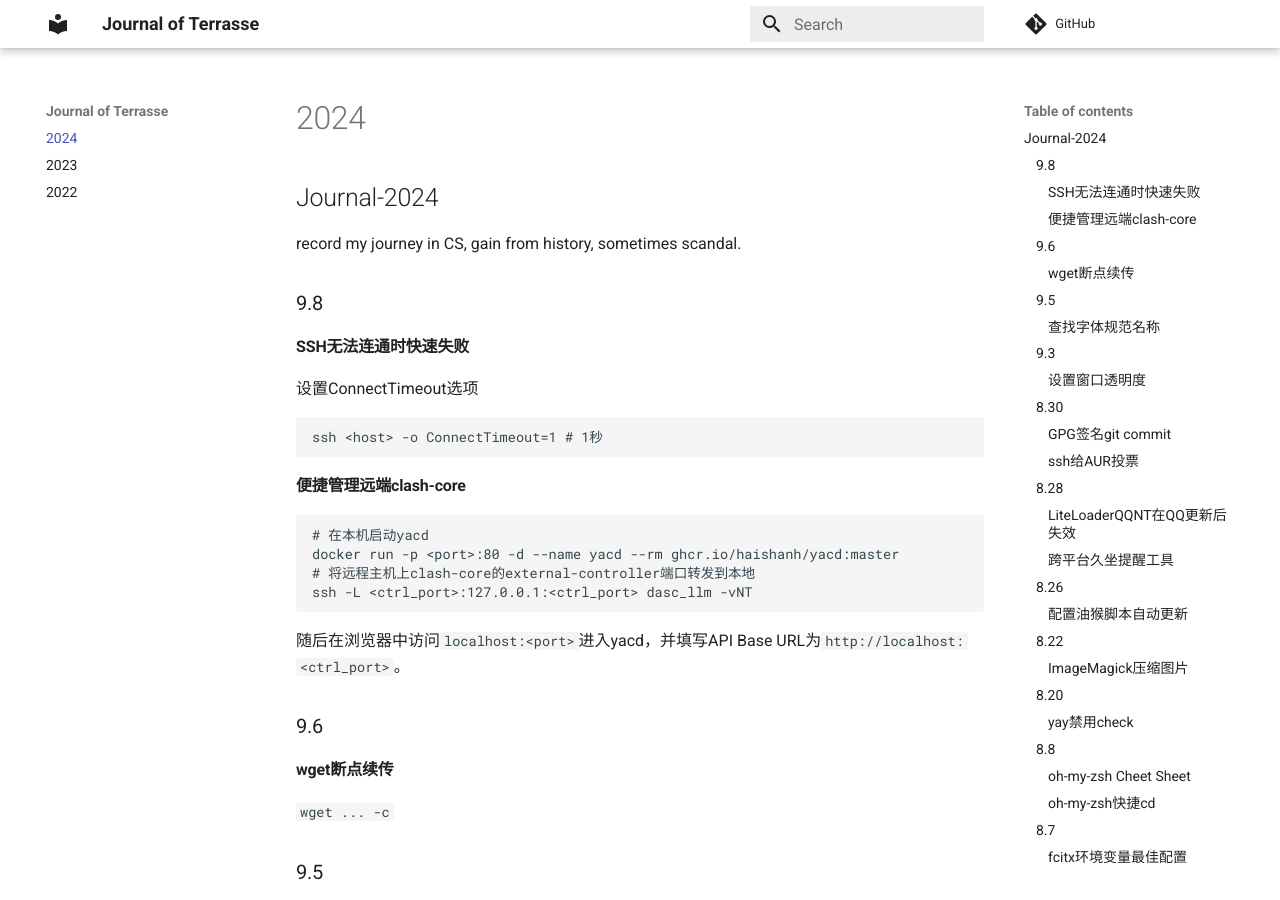
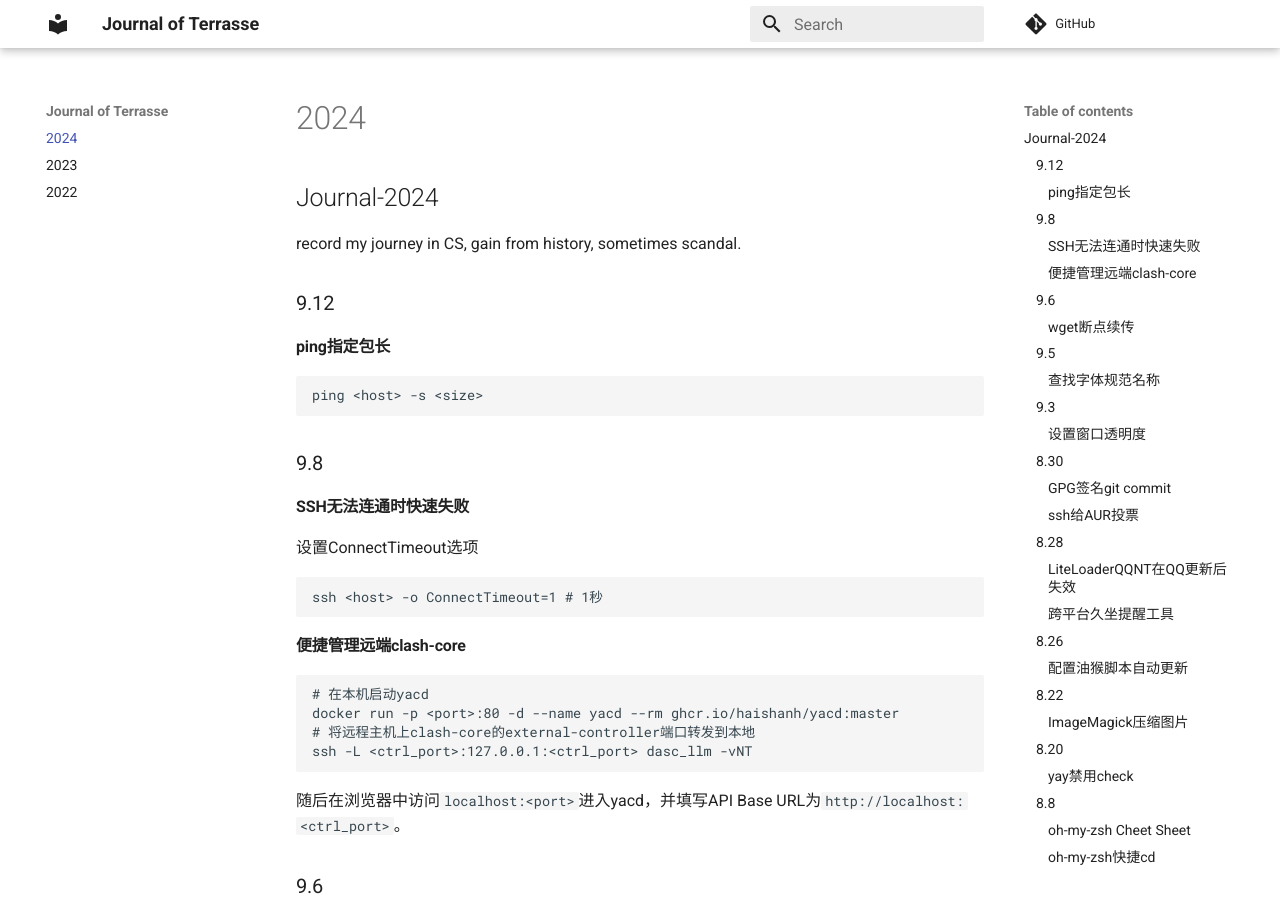
Before and after one commit to Jerry-Terrasse/journal, an MkDocs documentation site: the page built from docs/2024.md, in a window 1280 px wide and 900 px high. Built offline with MkDocs 1.6.1 and Material for MkDocs 9.7.7, drawn with Linux system fonts in a browser that asks for light colours; comment, search, counter and statistics services are not loaded.

Commit message:
update (Fri Sep 13 10:33:45 AM CST 2024)

````diff
--- a/docs/2024.md
+++ b/docs/2024.md
@@ -1,6 +1,14 @@
 ## Journal-2024
 
 record my journey in CS, gain from history, sometimes scandal.
+
+### 9.12
+
+#### ping指定包长
+
+```shell
+ping <host> -s <size>
+```
 
 ### 9.8
 
````
